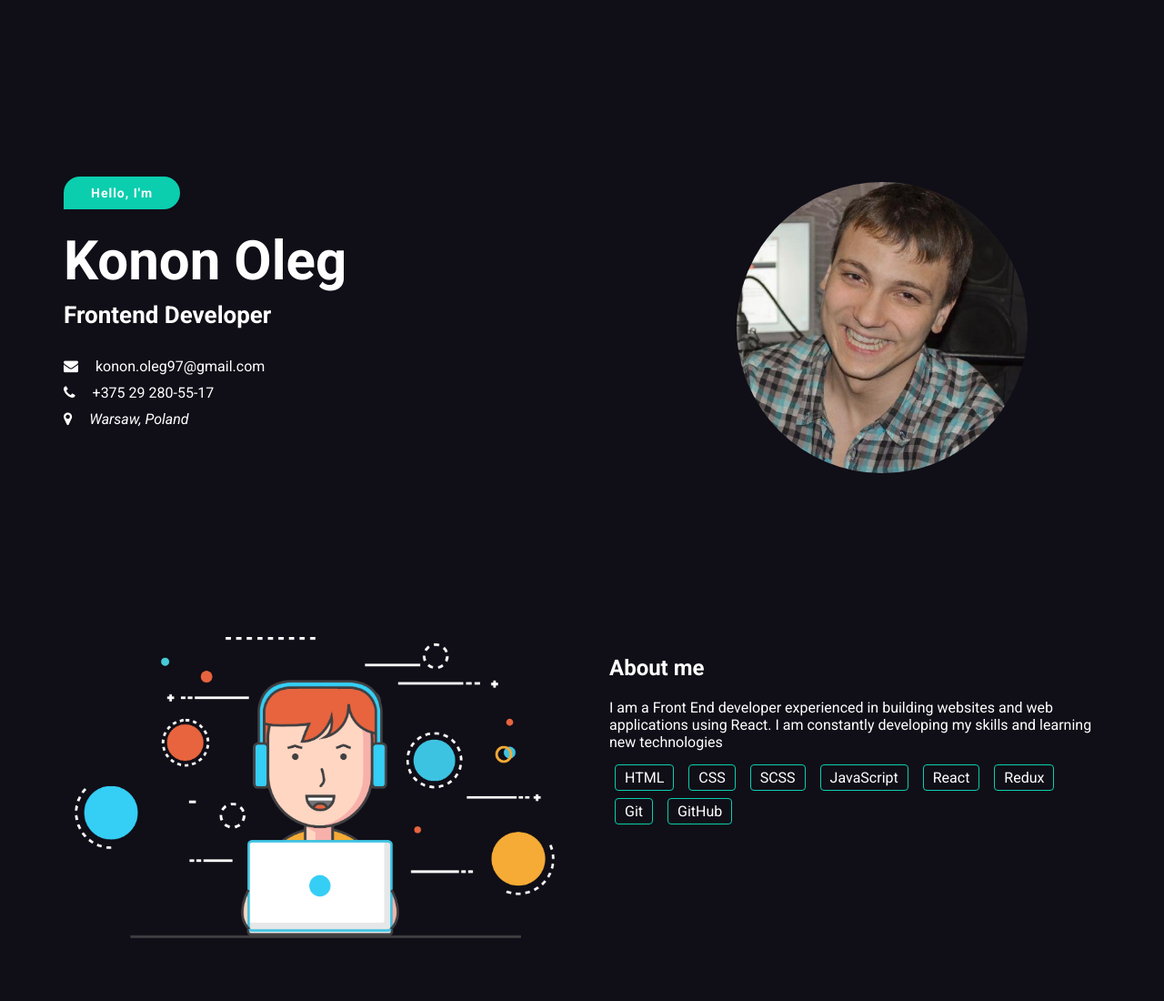
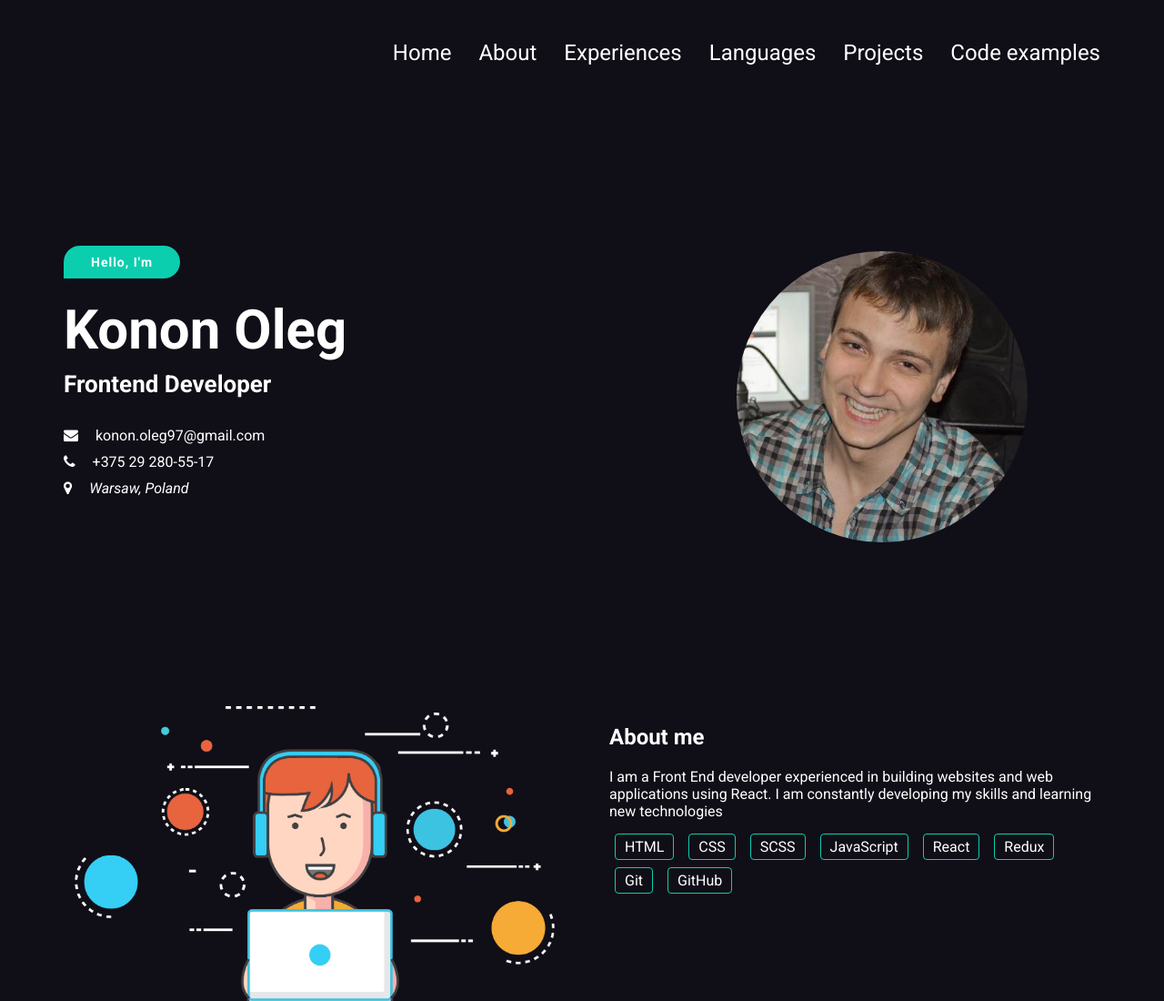
Before and after one commit to KononOleg/rsschool-cv, a plain HTML site: page index.html in a window 1280 px wide. Shown: the top 1100 px of the page at 91% size. Drawn offline with Linux system fonts and the light colour scheme.

Commit message:
fea: add header

```diff
--- a/index.html
+++ b/index.html
@@ -18,8 +18,34 @@
     <title>CV</title>
   </head>
   <body class="body">
+    <header>
+      <div class="container">
+        <nav class="header__nav">
+          <ul class="header__list">
+            <li>
+              <a class="header__item" href="#home">Home</a>
+            </li>
+            <li>
+              <a class="header__item" href="#about">About</a>
+            </li>
+            <li>
+              <a class="header__item" href="#experiences">Experiences</a>
+            </li>
+            <li>
+              <a class="header__item" href="#languages">Languages</a>
+            </li>
+            <li>
+              <a class="header__item" href="#projects">Projects</a>
+            </li>
+            <li>
+              <a class="header__item" href="#code">Code examples</a>
+            </li>
+          </ul>
+        </nav>
+      </div>
+    </header>
     <main>
-      <section class="home">
+      <section class="home" id="home">
         <div class="container">
           <div class="home__wrapper">
             <div>
@@ -49,7 +75,7 @@
           </div>
         </div>
       </section>
-      <section class="about-me">
+      <section class="about-me" id="about">
         <div class="container">
           <div class="about-me__wrapper">
             <img
@@ -94,7 +120,7 @@
           </div>
         </div>
       </section>
-      <section class="education">
+      <section class="education" id="experiences">
         <div class="container">
           <div class="education__wrapper">
             <div>
@@ -168,7 +194,7 @@
           </div>
         </div>
       </section>
-      <section class="languages">
+      <section class="languages" id="languages">
         <div class="container">
           <h2>Languages</h2>
           <ul class="languages__list">
@@ -188,7 +214,7 @@
         </div>
       </section>
 
-      <section class="projects">
+      <section class="projects" id="projects">
         <div class="container">
           <h2>Projects</h2>
           <div class="projects__items">
@@ -239,7 +265,7 @@
           </div>
         </div>
       </section>
-      <section class="code-examples">
+      <section class="code-examples" id="code">
         <div class="container">
           <h2>Code examples</h2>
           <code class="code-examples__code">console.log('Hello World'); </code>
--- a/style.css
+++ b/style.css
@@ -12,6 +12,29 @@ li {
 .container {
   max-width: 1140px;
   margin: 0 auto;
+}
+
+/* Header */
+
+.header__nav {
+  display: flex;
+  justify-content: flex-end;
+  font-size: 24px;
+}
+
+.header__list {
+  display: flex;
+  gap: 30px;
+}
+
+.header__item {
+  cursor: pointer;
+  color: #fff;
+  text-decoration: none;
+}
+
+.header__item:hover {
+  color: #0bceaf;
 }
 
 /* Home */
```
